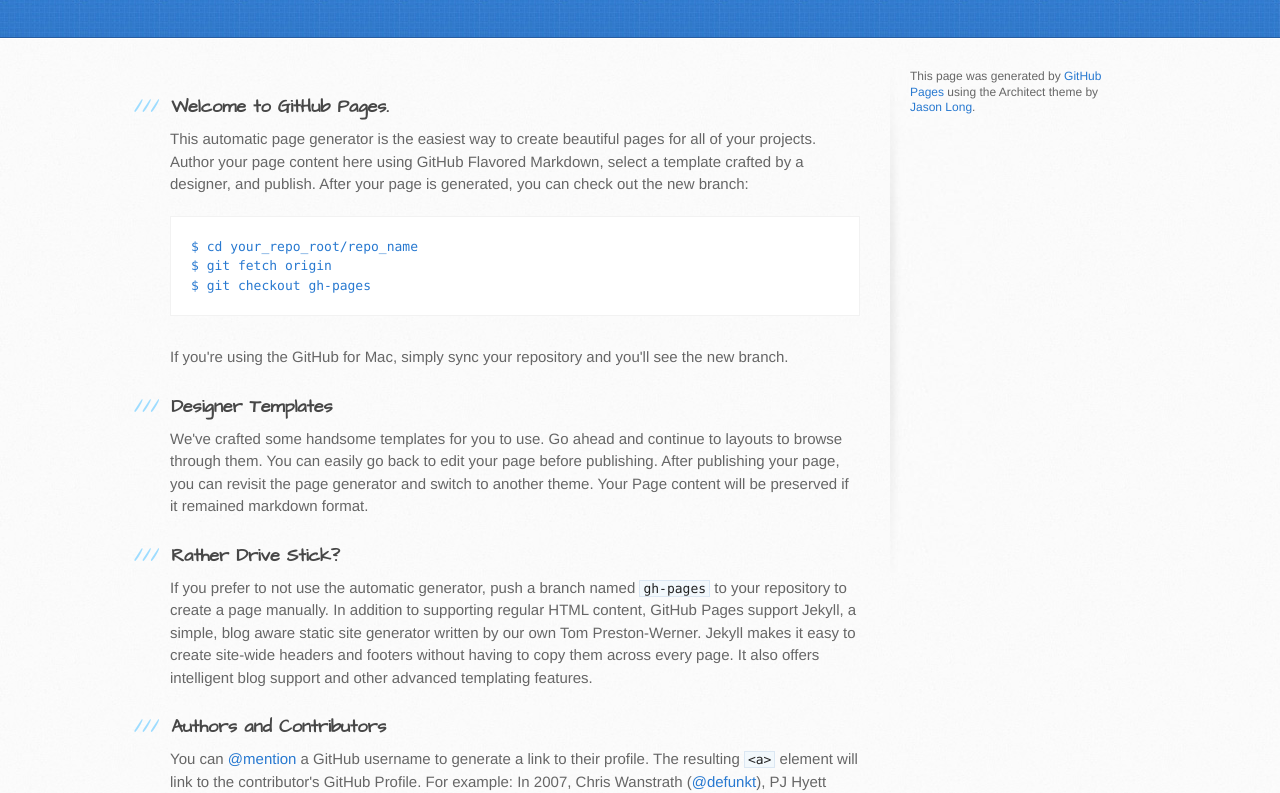
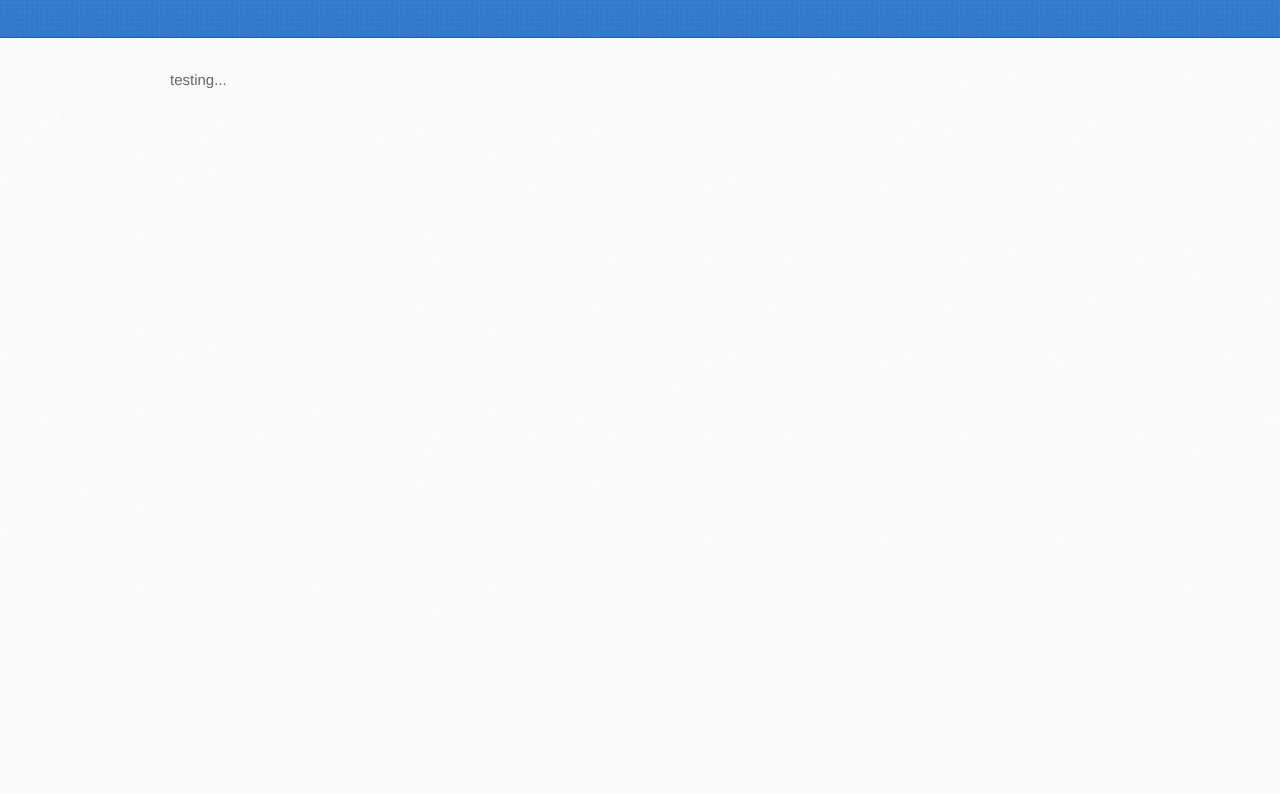
Before and after one commit to yqt/dohack.github.io, a plain HTML site: page index.html in a window 1280 px wide. Shown: the part 163-956 px from the top of the page. After the commit the page ends 800 px from the top, so only its background shows below. Drawn offline with Linux system fonts and the light colour scheme.

Commit message:
test for index

```diff
--- a/index.html
+++ b/index.html
@@ -8,14 +8,11 @@
     <link rel="stylesheet" type="text/css" href="stylesheets/stylesheet.css" media="screen" />
     <link rel="stylesheet" type="text/css" href="stylesheets/pygment_trac.css" media="screen" />
     <link rel="stylesheet" type="text/css" href="stylesheets/print.css" media="print" />
-
     <!--[if lt IE 9]>
     <script src="//html5shiv.googlecode.com/svn/trunk/html5.js"></script>
     <![endif]-->
-
     <title>master brunch by yqt</title>
   </head>
-
   <body>
     <header>
       <div class="inner">
@@ -24,51 +21,12 @@
         <a href="https://github.com/yqt" class="button"><small>Follow me on</small>GitHub</a>
       </div>
     </header>
-
     <div id="content-wrapper">
       <div class="inner clearfix">
         <section id="main-content">
-          <h3>
-<a name="welcome-to-github-pages" class="anchor" href="#welcome-to-github-pages"><span class="octicon octicon-link"></span></a>Welcome to GitHub Pages.</h3>
-
-<p>This automatic page generator is the easiest way to create beautiful pages for all of your projects. Author your page content here using GitHub Flavored Markdown, select a template crafted by a designer, and publish. After your page is generated, you can check out the new branch:</p>
-
-<pre><code>$ cd your_repo_root/repo_name
-$ git fetch origin
-$ git checkout gh-pages
-</code></pre>
-
-<p>If you're using the GitHub for Mac, simply sync your repository and you'll see the new branch.</p>
-
-<h3>
-<a name="designer-templates" class="anchor" href="#designer-templates"><span class="octicon octicon-link"></span></a>Designer Templates</h3>
-
-<p>We've crafted some handsome templates for you to use. Go ahead and continue to layouts to browse through them. You can easily go back to edit your page before publishing. After publishing your page, you can revisit the page generator and switch to another theme. Your Page content will be preserved if it remained markdown format.</p>
-
-<h3>
-<a name="rather-drive-stick" class="anchor" href="#rather-drive-stick"><span class="octicon octicon-link"></span></a>Rather Drive Stick?</h3>
-
-<p>If you prefer to not use the automatic generator, push a branch named <code>gh-pages</code> to your repository to create a page manually. In addition to supporting regular HTML content, GitHub Pages support Jekyll, a simple, blog aware static site generator written by our own Tom Preston-Werner. Jekyll makes it easy to create site-wide headers and footers without having to copy them across every page. It also offers intelligent blog support and other advanced templating features.</p>
-
-<h3>
-<a name="authors-and-contributors" class="anchor" href="#authors-and-contributors"><span class="octicon octicon-link"></span></a>Authors and Contributors</h3>
-
-<p>You can <a href="https://github.com/blog/821" class="user-mention">@mention</a> a GitHub username to generate a link to their profile. The resulting <code>&lt;a&gt;</code> element will link to the contributor's GitHub Profile. For example: In 2007, Chris Wanstrath (<a href="https://github.com/defunkt" class="user-mention">@defunkt</a>), PJ Hyett (<a href="https://github.com/pjhyett" class="user-mention">@pjhyett</a>), and Tom Preston-Werner (<a href="https://github.com/mojombo" class="user-mention">@mojombo</a>) founded GitHub.</p>
-
-<h3>
-<a name="support-or-contact" class="anchor" href="#support-or-contact"><span class="octicon octicon-link"></span></a>Support or Contact</h3>
-
-<p>Having trouble with Pages? Check out the documentation at <a href="http://help.github.com/pages">http://help.github.com/pages</a> or contact <a href="mailto:support@github.com">support@github.com</a> and we’ll help you sort it out.</p>
+          testing...
         </section>
-
-        <aside id="sidebar">
-
-
-          <p>This page was generated by <a href="https://pages.github.com">GitHub Pages</a> using the Architect theme by <a href="https://twitter.com/jasonlong">Jason Long</a>.</p>
-        </aside>
       </div>
     </div>
-
-
   </body>
 </html>
```
